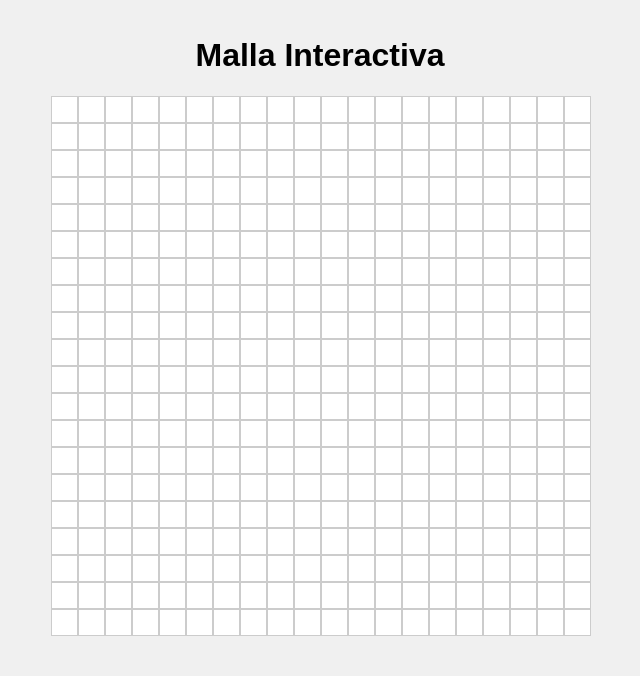
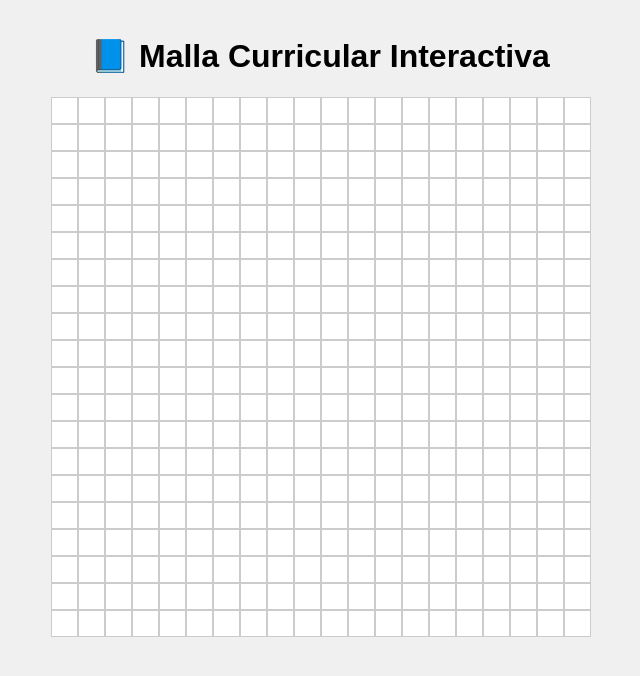
Before and after one commit to richattr/Malla-interactiva, a plain HTML site: page index.html in a window 1280 px wide. Shown: the whole page, without its empty margins (320-960 px from the left). Drawn offline with Linux system fonts and the light colour scheme.

Commit message:
Update index.html

```diff
--- a/index.html
+++ b/index.html
@@ -2,12 +2,12 @@
 <html lang="es">
 <head>
   <meta charset="UTF-8" />
-  <meta name="viewport" content="width=device-width, initial-scale=1.0" />
+  <meta name="viewport" content="width=device-width, initial-scale=1.0"/>
   <title>Malla Interactiva</title>
   <link rel="stylesheet" href="style.css" />
 </head>
 <body>
-  <h1>Malla Interactiva</h1>
+  <h1>📘 Malla Curricular Interactiva</h1>
   <div id="grid"></div>
   <script src="script.js"></script>
 </body>
```
